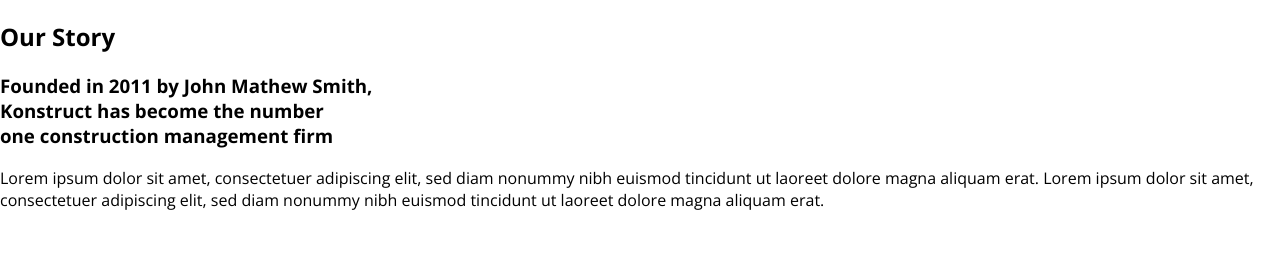
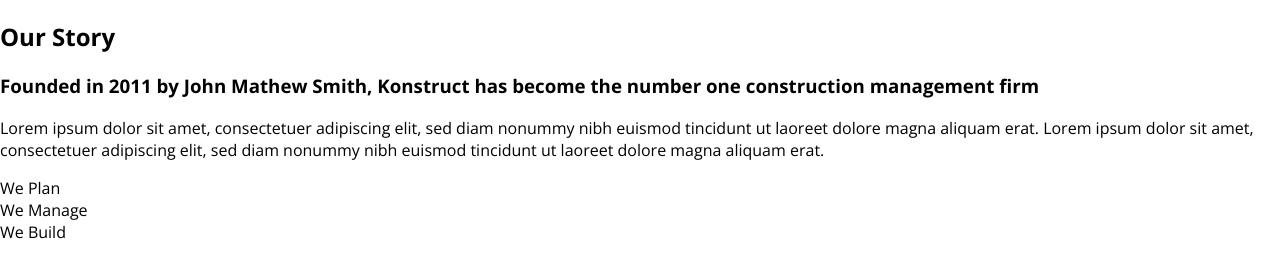
Before and after one commit to vadimastashin/konstrukt, a plain HTML site: page index.html in a window 1280 px wide. Drawn offline with nearby package versions, Linux system fonts and the light colour scheme.

Commit message:
Создан файл index.html

```diff
--- a/index.html
+++ b/index.html
@@ -16,15 +16,19 @@
         <h2>Our Story</h2>
     </section>
         <div class="story_left">
-            <h3>Founded in 2011 by John Mathew Smith,<br>
-                <span>Konstruct</span> has become the number<br>
+            <h3 class="story_title">Founded in 2011 by John Mathew Smith,
+                <span class="accent-color">Konstruct</span> has become the number
                 one construction management firm</h3>
-            <p>Lorem ipsum dolor sit amet, consectetuer adipiscing elit, sed diam
+            <p class="story_text">Lorem ipsum dolor sit amet, consectetuer adipiscing elit, sed diam
                 nonummy nibh euismod tincidunt ut laoreet dolore magna aliquam erat.
                 Lorem ipsum dolor sit amet, consectetuer adipiscing elit, sed diam
                 nonummy nibh euismod tincidunt ut laoreet dolore magna aliquam erat.</p>
         </div>
-        <div class="story_right"></div>
+        <div class="story_right">
+            <div class="story_item">We Plan</div>
+            <div class="story_item">We Manage</div>
+            <div class="story_item">We Build</div>
+        </div>
     <main>
 
     </main>
```
